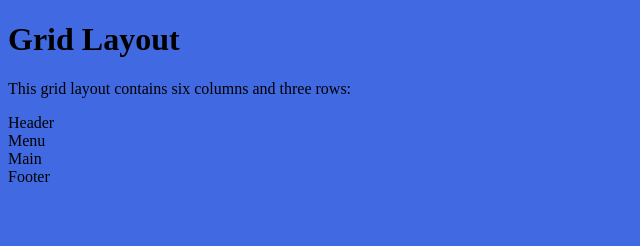
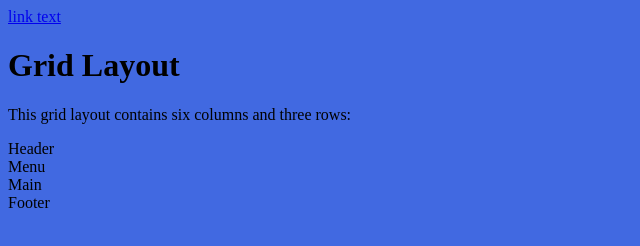
Before and after one commit to LegionCS/LegionCS, a plain HTML site: page index.html in a window 1280 px wide. Shown: the whole page, without its empty margins (0-640 px from the left). Drawn offline with Linux system fonts and the light colour scheme.

Commit message:
Update index.html

```diff
--- a/index.html
+++ b/index.html
@@ -2,6 +2,7 @@
 <html>
 
 <head>
+  <a href="legionCS.github.io/index.css">link text</a>
 
 </head>
 
```
